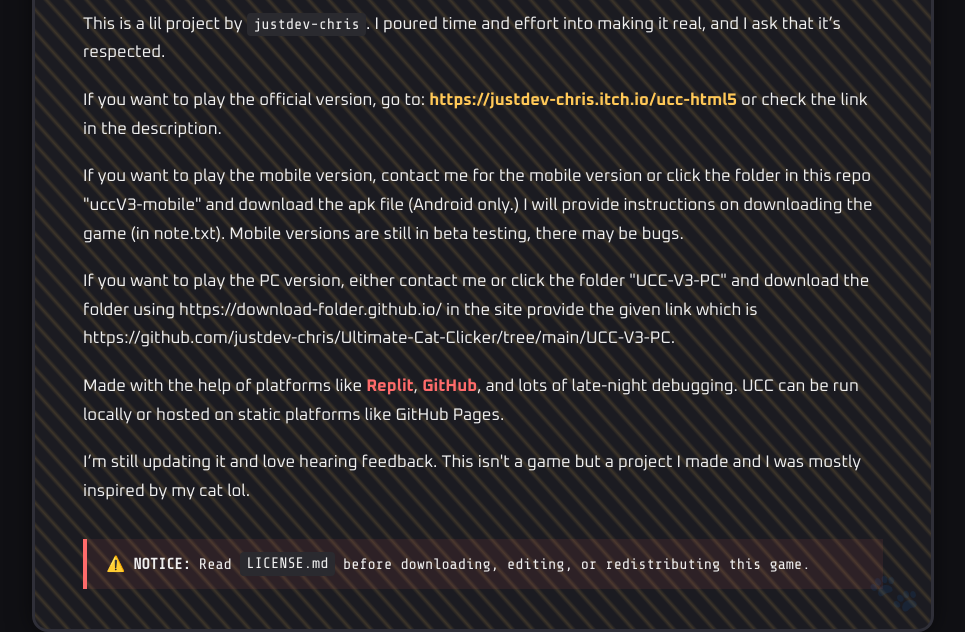
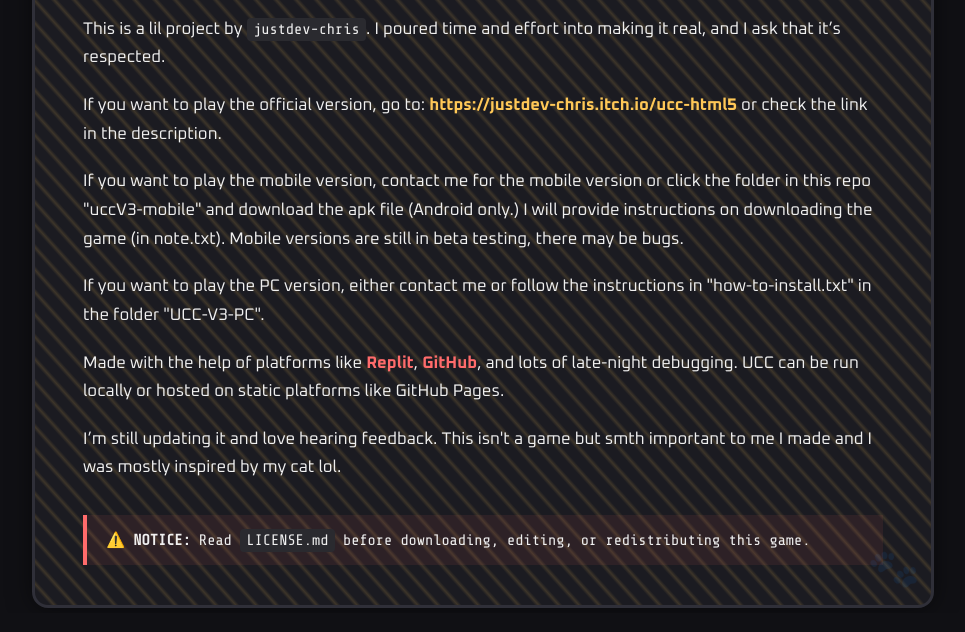
Before and after one commit to justdev-chris/Ultimate-Cat-Clicker, a plain HTML site: page index.html in a window 1280 px wide. Shown: the part 187-819 px from the top of the page, without its empty margins (157-1122 px from the left). Drawn offline with nearby package versions, Linux system fonts and the light colour scheme.

Commit message:
Update index.html

```diff
--- a/index.html
+++ b/index.html
@@ -126,12 +126,11 @@
       I will provide instructions on downloading the game (in note.txt).
       Mobile versions are still in beta testing, there may be bugs.
 
-    <p>If you want to play the PC version, either contact me or click the folder "UCC-V3-PC" and download the folder using https://download-folder.github.io/
-      in the site provide the given link which is https://github.com/justdev-chris/Ultimate-Cat-Clicker/tree/main/UCC-V3-PC.</p>
+    <p>If you want to play the PC version, either contact me or follow the instructions in "how-to-install.txt" in the folder "UCC-V3-PC".</p>
 
     <p>Made with the help of platforms like <strong>Replit</strong>, <strong>GitHub</strong>, and lots of late-night debugging. UCC can be run locally or hosted on static platforms like GitHub Pages.</p>
 
-    <p>I’m still updating it and love hearing feedback. This isn't a game but a project I made and I was mostly inspired by my cat lol.</p>
+    <p>I’m still updating it and love hearing feedback. This isn't a game but smth important to me I made and I was mostly inspired by my cat lol.</p>
 
     <div class="notice">
       ⚠️ <strong>NOTICE:</strong> Read <code>LICENSE.md</code> before downloading, editing, or redistributing this game.
```
